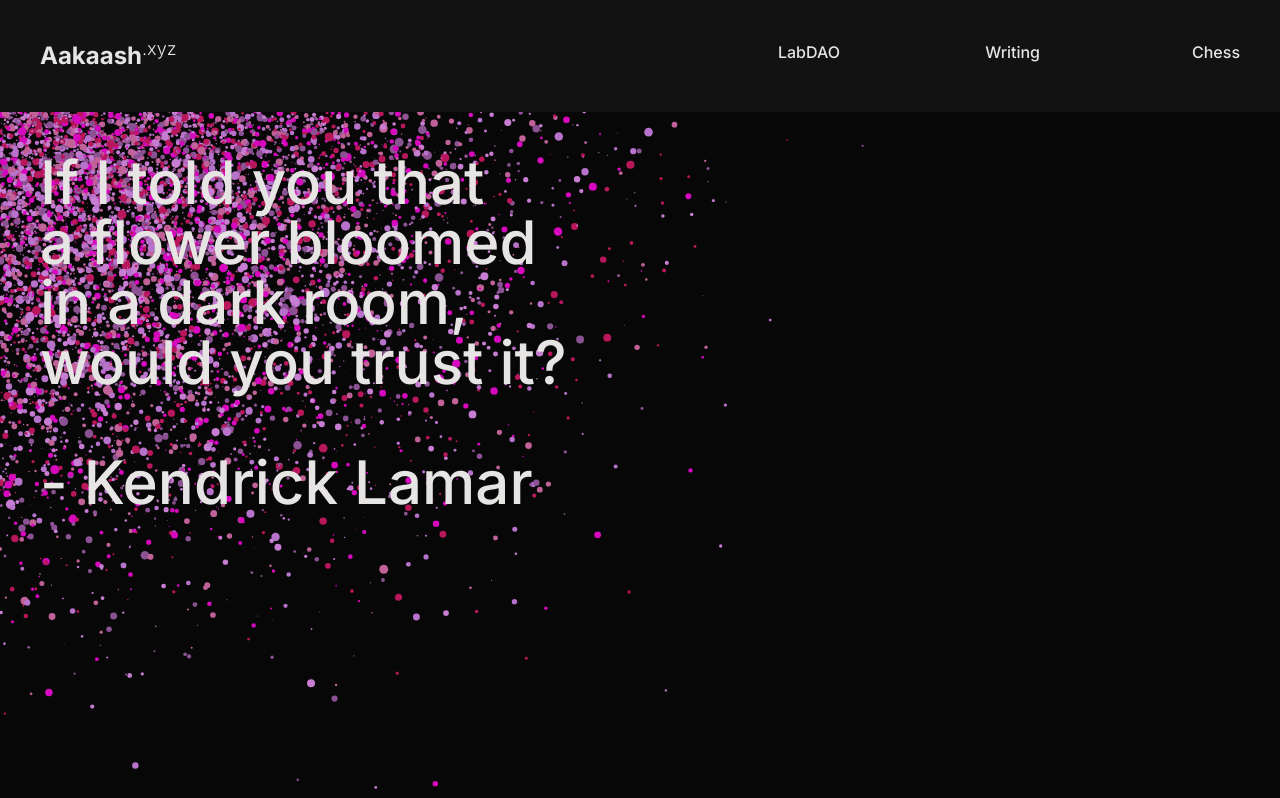
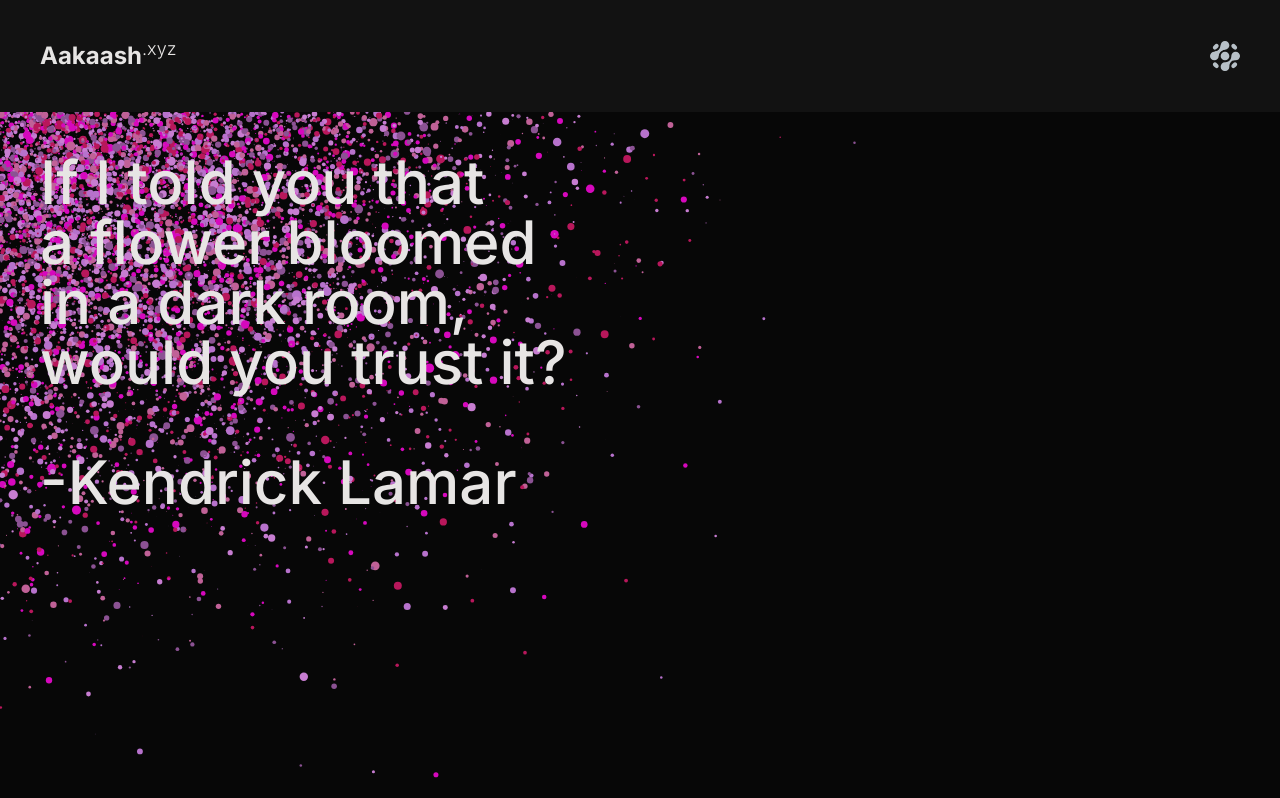
Before and after one commit to acashmoney/personal-website, a Next.js app: page / in a window 1280 px wide. Shown: the top 798 px of the page. Built offline with nearby package versions, Linux system fonts and the light colour scheme.

Commit message:
looks stylish

```diff
--- /dev/null
+++ b/components/LabDAOLogo.tsx
@@ -0,0 +1,42 @@
+import { useState } from 'react';
+
+const LabDAOLogo = () => {
+  const [hovered, setHovered] = useState(false);
+
+  const fillColor = hovered ? '#6bdaad' : '#B7C0C7';
+
+  return (
+    <svg
+      onMouseEnter={() => setHovered(true)}
+      onMouseLeave={() => setHovered(false)}
+      className="transition-fill duration-500"
+      style={{ fill: fillColor }}
+      width="30"
+      height="30"
+      viewBox="0 0 500 500"
+      xmlns="http://www.w3.org/2000/svg"
+    >
+        <path
+        d="M145,250l-72.5-72.5c8.4-0.5,43.5-3.4,72.6-32.5c29-29,31.9-64.1,32.4-72.5c12.4,12.1,24.8,24.2,37.3,36.2
+        c12.6,12.1,25.2,24.2,37.3,36.2c-8.3,0.4-44.8,2.9-74.7,32.9C148.8,206.7,145.6,241.3,145,250z"
+        />
+        <path
+        d="M250,0c-40,0-72.5,32.5-72.5,72.5c-0.5,8.4,2.9,49.8-26.1,78.9c-29,29.1-70.4,25.6-78.9,26.1
+        C32.5,177.5,0,210,0,250s32.5,72.5,72.5,72.5S145,290,145,250c0.5-8.4-0.7-48.2,28.4-77.3c29.1-29,68.3-27.3,76.6-27.7
+        c40,0,72.5-32.5,72.5-72.5S290,0,250,0z"
+        />
+        <path
+        d="M250.1,500.1c40,0,72.5-32.5,72.5-72.5c0.5-8.4-2.9-49.8,26.1-78.9c29-29.1,70.4-25.6,78.9-26.1
+        c40,0,72.5-32.5,72.5-72.5s-32.5-72.5-72.5-72.5s-72.5,32.5-72.5,72.5c-0.5,8.4,0.9,47.8-28.1,76.9c-29.1,29-68.5,27.7-76.9,28.1
+        c-40,0-72.5,32.5-72.5,72.5S210,500.1,250.1,500.1z"
+        />
+        <ellipse transform="matrix(0.7071 -0.7071 0.7071 0.7071 -39.8661 96.2399)" cx="96.2" cy="96.2" rx="54.5" ry="36.1"/>
+        <ellipse transform="matrix(0.7071 -0.7071 0.7071 0.7071 -167.2461 403.7624)" cx="403.8" cy="403.8" rx="54.5" ry="36.1"/>
+        <ellipse transform="matrix(0.7071 -0.7071 0.7071 0.7071 50.2052 313.6911)" cx="403.8" cy="96.2" rx="36.1" ry="54.5"/>
+        <ellipse transform="matrix(0.7071 -0.7071 0.7071 0.7071 -257.3147 186.31)" cx="96.2" cy="403.8" rx="36.1" ry="54.5"/>
+        <circle cx="250" cy="250" r="72.5"/>
+    </svg>
+  );
+};
+
+export default LabDAOLogo;
--- a/components/NavBar.tsx
+++ b/components/NavBar.tsx
@@ -1,44 +1,55 @@
-import Link from 'next/link'
-import { useState } from 'react'
+import Link from 'next/link';
+import { useEffect, useState } from 'react';
+import LabDAOLogo from './LabDAOLogo';
 
-const NavBar = () => {
-    const [active, setActive] = useState(false);
+interface NavBarProps {
+  minMaxHue: {
+    min?: number;
+    max?: number;
+  };
+}
 
-    const handleClick = () => {
-        setActive(!active);
-    };
+const NavBar: React.FC<NavBarProps> = ({ minMaxHue }) => {
+  const [gradientStyle, setGradientStyle] = useState({});
+  const [hover, setHover] = useState(false);
+
+  useEffect(() => {
+    if (minMaxHue.min !== undefined && minMaxHue.max !== undefined && hover) {
+      const gradient = `linear-gradient(to right, hsl(${minMaxHue.min}, 100%, 50%), hsl(${minMaxHue.max}, 100%, 50%))`;
+      setGradientStyle({
+        backgroundClip: 'text',
+        WebkitBackgroundClip: 'text',
+        WebkitTextFillColor: 'transparent',
+        backgroundImage: gradient,
+      });
+    } else {
+      setGradientStyle({});
+    }
+  }, [minMaxHue, hover]);
 
   return (
     <div>
-            <nav className="grid grid-cols-2 bg-[#121212] p-10 text-stone-200 navbar-transition">
-                <Link href='/' className='text-2xl font-bold'>
-                    <h1 className='transition duration-500 hover:text-sky-600'>
+      <nav className="flex justify-between items-center bg-[#121212] p-10 text-stone-200 navbar-transition">
+        <div
+          className="text-2xl font-bold"
+          onMouseEnter={() => setHover(true)}
+          onMouseLeave={() => setHover(false)}
+        >
+          <h1 className="transition duration-500" style={gradientStyle}>
+            <Link href="/">
               Aakaash
-                        <sup className='font-features sups text-lg font-light'>
+              <sup className="font-features sups text-lg font-light">
                 .xyz
               </sup>
+            </Link>
           </h1>
+        </div>
+        <Link href="https://labdao.xyz" >
+          <LabDAOLogo />
         </Link>
-                <div id='sub-pages' className='grid grid-cols-3 font-medium'>
-                    <Link href='https://labdao.xyz' className='flex justify-end'>
-                        <h2>
-                            LabDAO
-                        </h2>
-                    </Link>
-                    <Link href='' className='flex justify-end'>
-                        <h2>
-                            Writing
-                        </h2>
-                    </Link>
-                    <Link href='/chess' className='flex justify-end'>
-                        <h2>
-                            Chess
-                        </h2>
-                    </Link>
-                </div>
       </nav>
     </div>
-    )
-}
+  );
+};
 
 export default NavBar;
--- a/components/ParticleBackground.tsx
+++ b/components/ParticleBackground.tsx
@@ -7,12 +7,19 @@
   className?: string;
   navBarHeight: number;
   footerHeight: number;
+  onHueChange?: (minMaxHue: [number, number]) => void;
 }
 
-const ParticleBackground: React.FC<ParticleBackgroundProps> = ({ className, navBarHeight, footerHeight }) => {
+const ParticleBackground: React.FC<ParticleBackgroundProps> = ({
+	className,
+	navBarHeight,
+	footerHeight,
+	onHueChange,
+}) => {
   const canvasRef = useRef<HTMLDivElement>(null);
   const goldenRatio = 1.61803398875;
   const { width, height } = useWindowSize();
+  const [minMaxHue, setMinMaxHue] = useState<[number, number] | null>(null);
 
   useEffect(() => {
     let p5Instance: p5;
@@ -86,6 +93,16 @@
         const brightness = p.random(40, 100);
         colors.push(p.color(hue, saturation, brightness));
       }
+
+	  const hues = colors.map((color) => p.hue(color));
+	  const minHue = Math.min(...hues);
+	  const maxHue = Math.max(...hues);
+
+	  setMinMaxHue([minHue, maxHue]);
+
+	  if (typeof onHueChange === 'function') {
+		onHueChange([minHue, maxHue])
+	  }
     };
 
     const generateParticles = (p: p5) => {
@@ -165,7 +182,7 @@
 			<div
 				ref={canvasRef}
 				className={className}
-				style={{ width: width, height: `calc(100vh - ${navBarHeight}px - ${footerHeight}px)` }}
+				style={{ width: width, height: `calc(100% - ${navBarHeight}px - ${footerHeight}px)` }}
 			/>
 		</div>
     </>
--- a/pages/_app.tsx
+++ b/pages/_app.tsx
@@ -1,10 +1,7 @@
 import '../styles/globals.css';
+import '../styles/custom-svg.css'
 import type { AppProps } from 'next/app';
 import { motion } from 'framer-motion';
-import { Router } from 'next/router';
-import NavBar from '../components/NavBar';
-import Footer from '../components/Footer';
-import ParticleBackground from '../components/ParticleBackground';
 import { Inter } from '@next/font/google';
 
 const inter = Inter({ subsets: ['latin'] });
@@ -26,13 +23,7 @@
         }}
       >
         <main className={`${inter.className} bg-transparent min-h-screen flex flex-col`}>
-          <div className="bg-[#121212]">
-            <NavBar />
-          </div>
           <Component {...pageProps} />
-          <div className="bg-[#121212]">
-            <Footer />
-          </div>
         </main>
       </motion.div>
     </>
--- a/pages/index.tsx
+++ b/pages/index.tsx
@@ -1,9 +1,17 @@
 import Head from 'next/head';
+import { useState } from 'react';
 import ParticleBackground from '../components/ParticleBackground';
+import NavBar from '../components/NavBar';
+import Footer from '../components/Footer';
 
 const Home: React.FC = () => {
+	const [minMaxHue, setMinMaxHue] = useState({});
+
 	return (
 		<>
+			<div className="bg-[#121212]">
+				<NavBar minMaxHue={minMaxHue}/>
+			</div>
 			<div className="relative min-h-screen flex flex-col">
 				<ParticleBackground
 					className="absolute top-0 left-0 z-[-1] w-full h-full"
@@ -26,9 +34,12 @@
 						would you trust it?
 						<br />
 						<br />
-						- Kendrick Lamar
+						-Kendrick Lamar
 					</div>
 				</main>
+				<div className="bg-[#121212]">
+					<Footer />
+				</div>
 			</div>
 		</>
 	);
--- a/styles/Home.module.css
+++ b/styles/Home.module.css
@@ -16,7 +16,7 @@
   display: flex;
   flex: 1;
   padding: 2rem 0;
-  border-top: 1px solid #eaeaea;
+  border-top: 1px solid #121212;
   justify-content: center;
   align-items: center;
 }
@@ -57,7 +57,7 @@
 }
 
 .code {
-  background: #fafafa;
+  background: #121212;
   border-radius: 5px;
   padding: 0.75rem;
   font-size: 1.1rem;
--- /dev/null
+++ b/styles/custom-svg.css
@@ -0,0 +1,7 @@
+.custom-svg svg {
+    @apply fill-[var(--color-stone-200)] transition-fill duration-500;
+}
+
+.group:hover .custom-svg svg {
+    @apply fill-[var(--color-labdao)];
+}
--- a/tailwind.config.js
+++ b/tailwind.config.js
@@ -8,10 +8,30 @@
   ],
   theme: {
     extend: {
+      backgroundColor: {
+        'stone-200': '#B7C0C7',
+      },
+      transitionProperty: {
+        'fill': 'fill',
+      },
+      transitionDuration: {
+        '500': '500ms',
+      },
       fontFamily: {
         sans: ['Inter var', ...defaultTheme.fontFamily.sans],
       },
+      // Add this block
+      fill: (theme) => ({
+        'labdao': theme('backgroundColor.labdao'),
+        'stone-200': theme('backgroundColor.stone-200'),
+      }),
     },
+  },
+  variants: {
+    extend: {
+      backgroundColor: ['responsive', 'hover', 'focus', 'group-hover'],
+      fill: ['responsive', 'hover', 'focus', 'group-hover'],
+    }
   },
   plugins: [],
 }
```
Also changed, not shown: public/labdaologo_brandmark_W.svg (added). Lines whose indentation alone changed are shown as unchanged.
